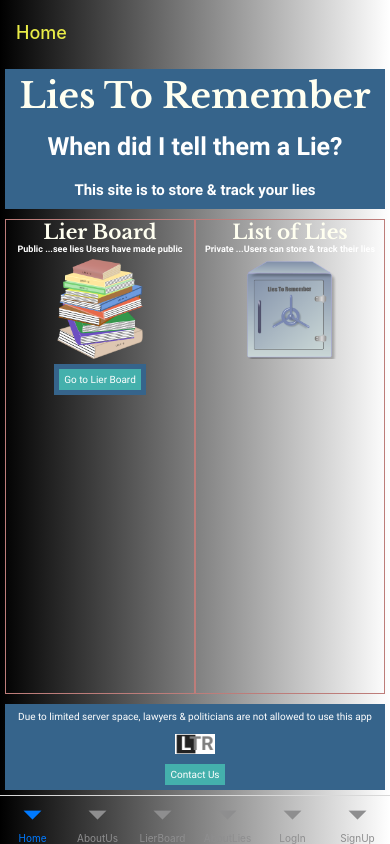
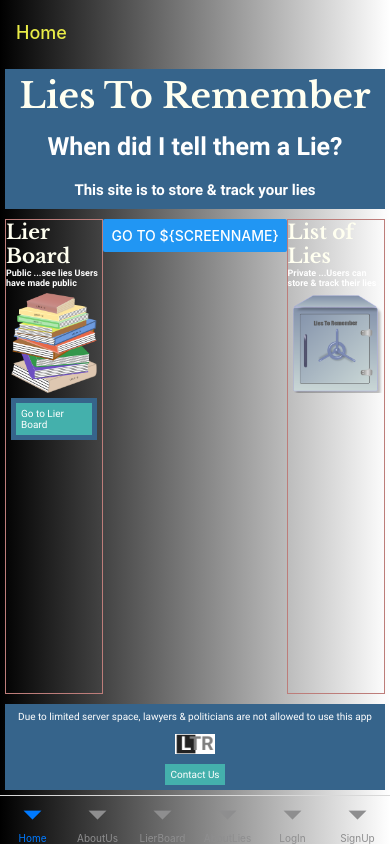
Before and after one commit to psteingh/LTRapp, a React Native app: screen /Home in a window 390 px wide. Built offline with nearby package versions, Linux system fonts and the light colour scheme.

Commit message:
ltrapp0513202

```diff
--- /dev/null
+++ b/constants/GoToButton.js
@@ -0,0 +1,18 @@
+import { View, Button, StyleSheet } from 'react-native';
+
+import { useNavigation } from '@react-navigation/native';
+
+function GoToButton({screenName}) {
+    const navigation = useNavigation();
+    return (
+        <View>
+        <Button title={'Go to ${screenName}'}
+        onPress={()=> navigation.navigate(screenName)} />
+        </View>
+    );
+}
+
+export default GoToButton;
+
+const styles = StyleSheet.create({
+});
--- a/home/homemid.js
+++ b/home/homemid.js
@@ -1,6 +1,8 @@
 import { View, Text, Image, Pressable, StyleSheet } from 'react-native';
 
 import Colors from '../constants/colors';
+
+import GoToButton from '../constants/GoToButton';
 
 function HomeMid({navigation}) {
     return (
@@ -23,6 +25,7 @@ function HomeMid({navigation}) {
             </Pressable>
             </View>
             </View>
+            <GoToButton screenName='LierBoard' />
             <View style={styles.homeMidChildContainer}>
             <Text style={styles.homeMidTitle}>List of Lies</Text>
             <Text style={styles.homeMidDescription}>
```
